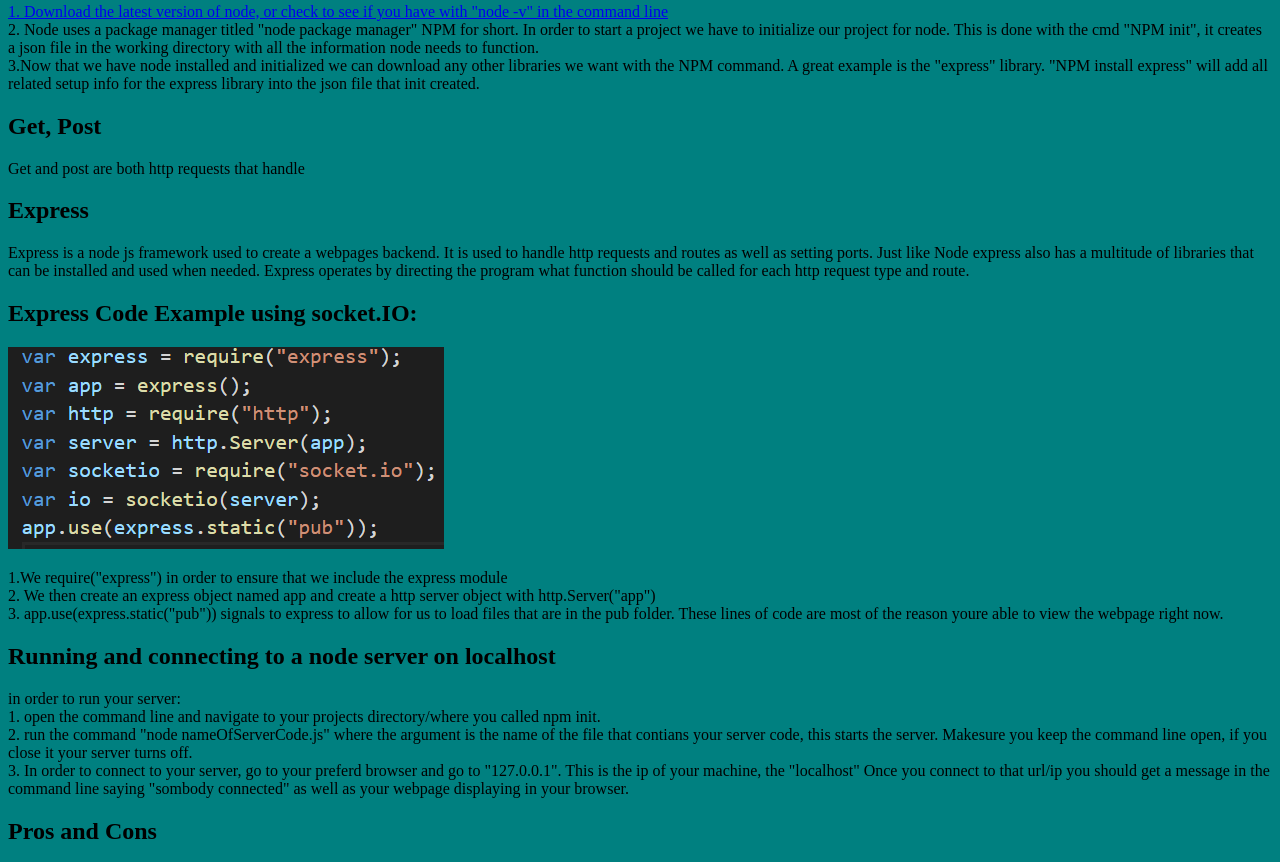
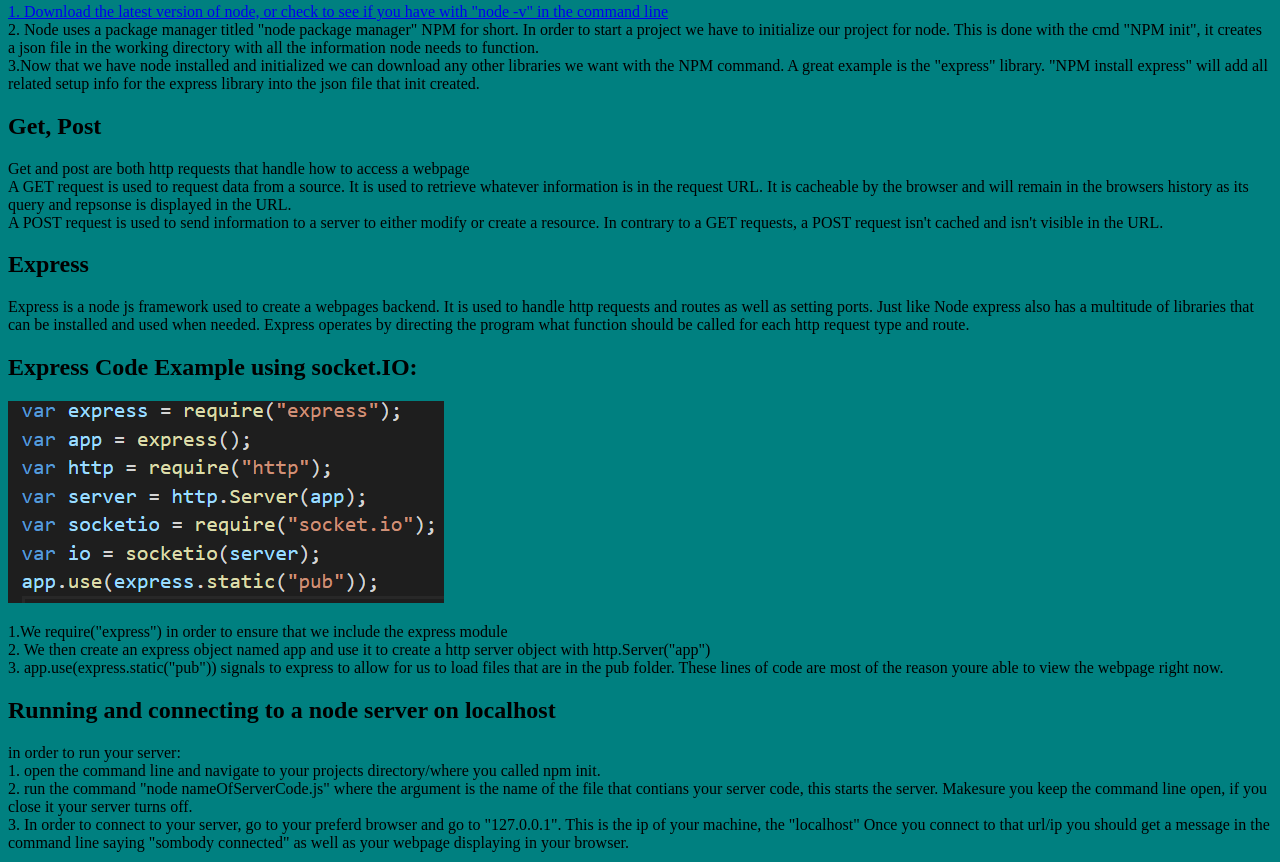
Before and after one commit to jarahn/CS365-Final-Project, a website: page pub/Node_Index.html in a window 1280 px wide. Shown: the part 447-1309 px from the top of the page. Drawn offline with Linux system fonts and the light colour scheme.

Commit message:
get and post finished on node

```diff
--- a/pub/Node_Index.html
+++ b/pub/Node_Index.html
@@ -53,7 +53,15 @@
     A great example is the "express" library. "NPM install express" will add all related setup info for the express library into the json file that init created.
     </p>
     <h2>Get, Post</h2>
-    <p class="info">Get and post are both http requests that handle </p>
+    <p class="info">Get and post are both http requests that handle how to access a webpage
+    <br>
+    A GET request is used to request data from a source. It is used to retrieve whatever information is in the request URL.
+    It is cacheable by the browser and will remain in the browsers history as its query and repsonse is displayed in the URL.
+    <br>
+    A POST request is used to send information to a server to either modify or create a resource.
+    In contrary to a GET requests, a POST request isn't cached and isn't visible in the URL.
+
+    </p>
     <h2>Express</h2>
     <p>Express is a node js framework used to create a webpages backend.
     It is used to handle http requests and routes as well as setting ports. Just like Node express also has a multitude of libraries that can be installed and used when needed.
@@ -63,7 +71,7 @@
     <img src="img/expressImage.png">
     <p>1.We require("express") in order to ensure that we include the express module
     <br>
-    2. We then create an express object named app and create a http server object with http.Server("app")
+    2. We then create an express object named app and use it to create a http server object with http.Server("app")
     <br>
     3. app.use(express.static("pub")) signals to express to allow for us to load files that are in the pub folder. These lines of code are most of the reason youre able to view the webpage right now.
     </p>
```
